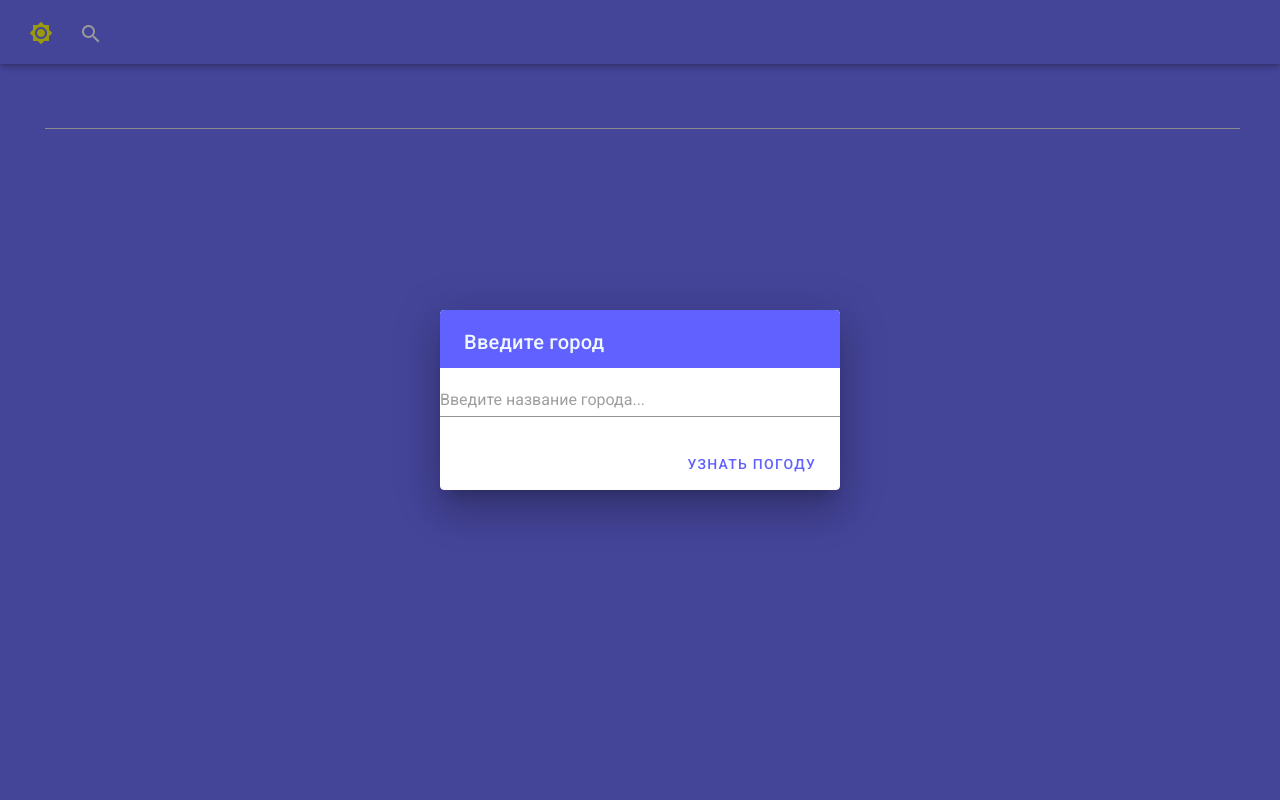
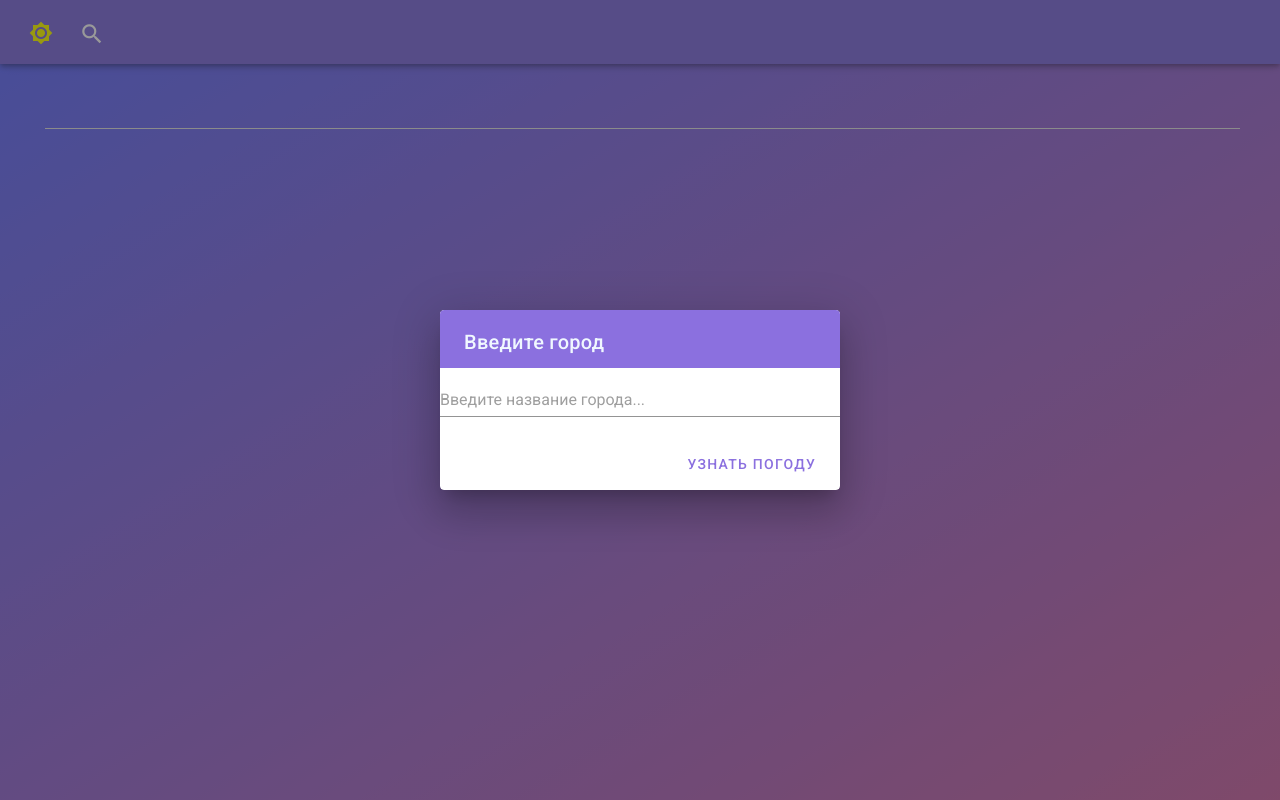
Before and after one commit to Niki-Nik/weather-v2, a Vue app: page / in a window 1280 px wide. Both pictures are taken after a click on the button "search". Built offline with nearby package versions, Linux system fonts and the light colour scheme; no server answers.

Commit message:
+ background gradient

```diff
--- a/src/App.vue
+++ b/src/App.vue
@@ -1,13 +1,12 @@
 <template>
   <v-app id="app">
-    <v-navigation-drawer v-model="drawer" dark color="rgb(59, 57, 57)" app clipped>
+    <v-navigation-drawer v-model="drawer" dark app clipped>
       <allWeather></allWeather>
     </v-navigation-drawer>
-    <v-app-bar app clipped-left color="rgb(97, 97, 255)">
+    <v-app-bar app clipped-left color="rgb(130, 113, 221)">
       <DarkMode></DarkMode>
       <allWeather></allWeather>
     </v-app-bar>
-
     <br />
     <br />
     <br />
@@ -23,6 +22,7 @@
       <hr />
       <NextFourDays></NextFourDays>
     </div>
+
     <BishkekWeather></BishkekWeather>
   </v-app>
 </template>
@@ -32,16 +32,16 @@ export default {
   name: "App",
   data() {
     return {
-      drawer: false
+      drawer: false,
     };
-  }
+  },
 };
 </script>
 
 <style>
 .searchh {
   color: #ffffff;
-  font-size: 26 px;
+  font-size: 26px;
   margin-top: 4px;
 }
 .searchh:hover {
@@ -51,12 +51,27 @@ export default {
   color: yellow;
 }
 .dark {
+  /* margin-left: 10px; */
   font-size: 20px;
   margin-top: 10px;
 }
 #app {
-  background: rgb(97, 97, 255);
   color: aliceblue;
+  background: linear-gradient(
+    to bottom right,
+    rgb(101, 115, 255),
+    rgb(111, 114, 247),
+    rgb(120, 114, 239),
+    rgb(130, 113, 231),
+    rgb(139, 112, 223),
+    rgb(149, 111, 215),
+    rgb(158, 111, 208),
+    rgb(168, 110, 200),
+    rgb(177, 109, 192),
+    rgb(187, 108, 184),
+    rgb(196, 108, 176),
+    rgb(206, 107, 168)
+  );
 }
 .item {
   background: rgb(97, 97, 255);
--- a/src/components/DarkMode.vue
+++ b/src/components/DarkMode.vue
@@ -1,6 +1,8 @@
 <template>
-  <span @click="darkMode" id="dark" class="dark btn">
-    <span class="sun material-icons">brightness_7</span>
+  <span id="dark" class="dark btn">
+    <span v-bind:title="'Включить темный режим'" class="sun material-icons"
+      >brightness_7</span
+    >
   </span>
   <!-- brightness_2 -->
 </template>
@@ -9,7 +11,7 @@
 export default {
   data() {
     return {
-      isDarkMode: false
+      isDarkMode: false,
     };
   },
   methods: {
@@ -18,18 +20,16 @@ export default {
         this.isDarkMode = true;
         document.getElementById("dark").innerHTML =
           '<span class="mon material-icons">brightness_4</span>';
-        document.getElementById("app").style.backgroundColor = "#222222";
+        document.getElementById("app").style.background = "rgb(34, 34, 34)";
       } else {
         this.isDarkMode = false;
-        document.getElementById("app").style.backgroundColor =
-          "rgb(97, 97, 255)";
+        document.getElementById("app").style.background = "rgb(97, 97, 255)";
         document.getElementById("dark").innerHTML =
           '<span class="sun material-icons">brightness_7</span>';
       }
-    }
-  }
+    },
+  },
 };
 </script>
 
-<style>
-</style>
+<style></style>
--- a/src/components/allWeather.vue
+++ b/src/components/allWeather.vue
@@ -8,7 +8,8 @@
             v-bind="attrs"
             v-on="on"
             class="material-icons searchh btn"
-          >search</span>
+            >search</span
+          >
         </template>
 
         <v-card>
@@ -25,10 +26,11 @@
             <v-spacer></v-spacer>
             <v-btn
               v-on:click="weather"
-              color="rgb(97, 97, 255)"
+              color="rgb(139, 112, 223)"
               text
               @click="dialog = false"
-            >узнать погоду</v-btn>
+              >узнать погоду</v-btn
+            >
           </v-card-actions>
         </v-card>
       </v-dialog>
@@ -300,7 +302,7 @@ export default {
   margin-top: 5px;
 }
 .win {
-  background: rgb(97, 97, 255);
+  background: rgb(139, 112, 223);
   color: aliceblue;
 }
 </style>
```
